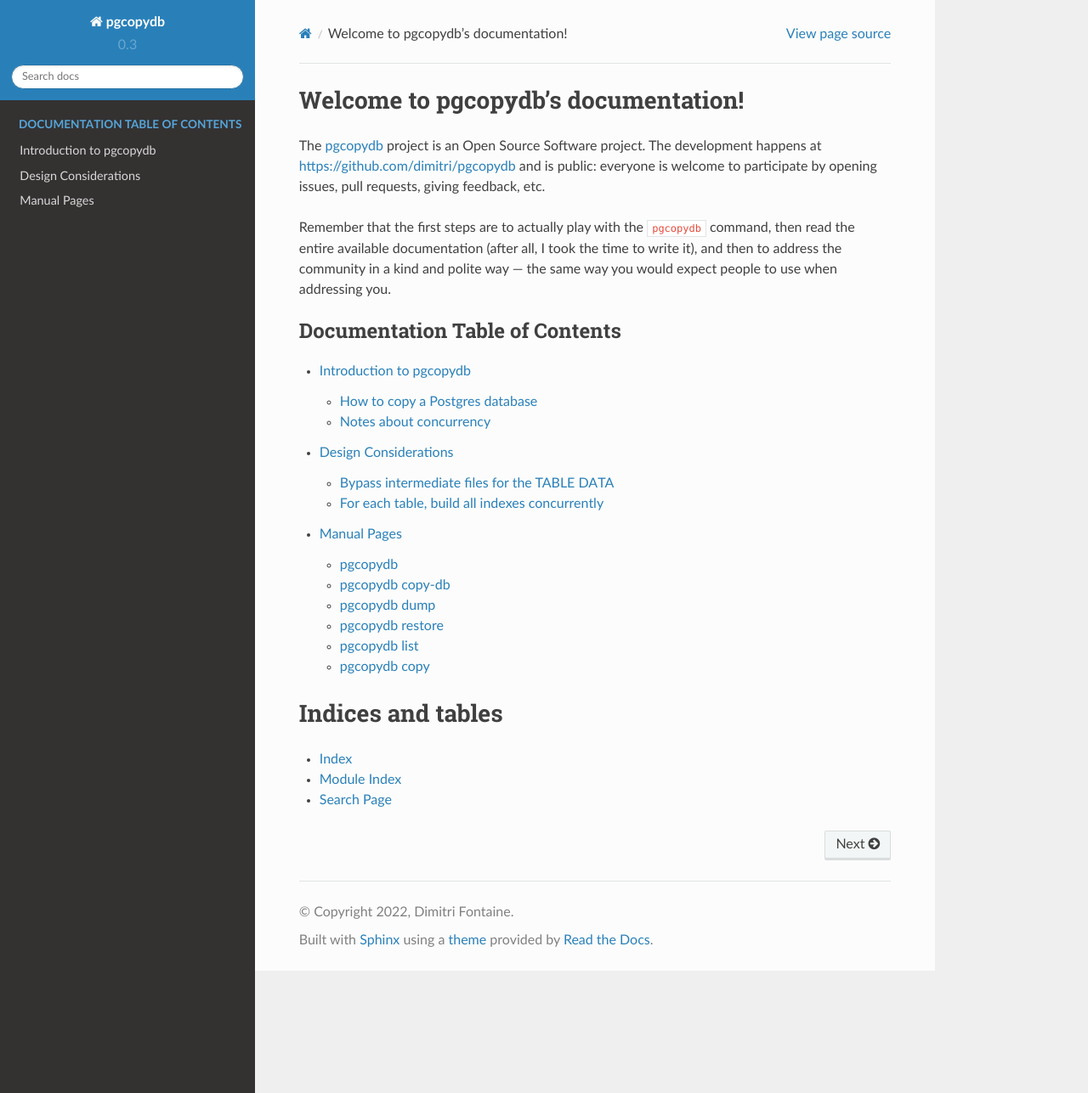
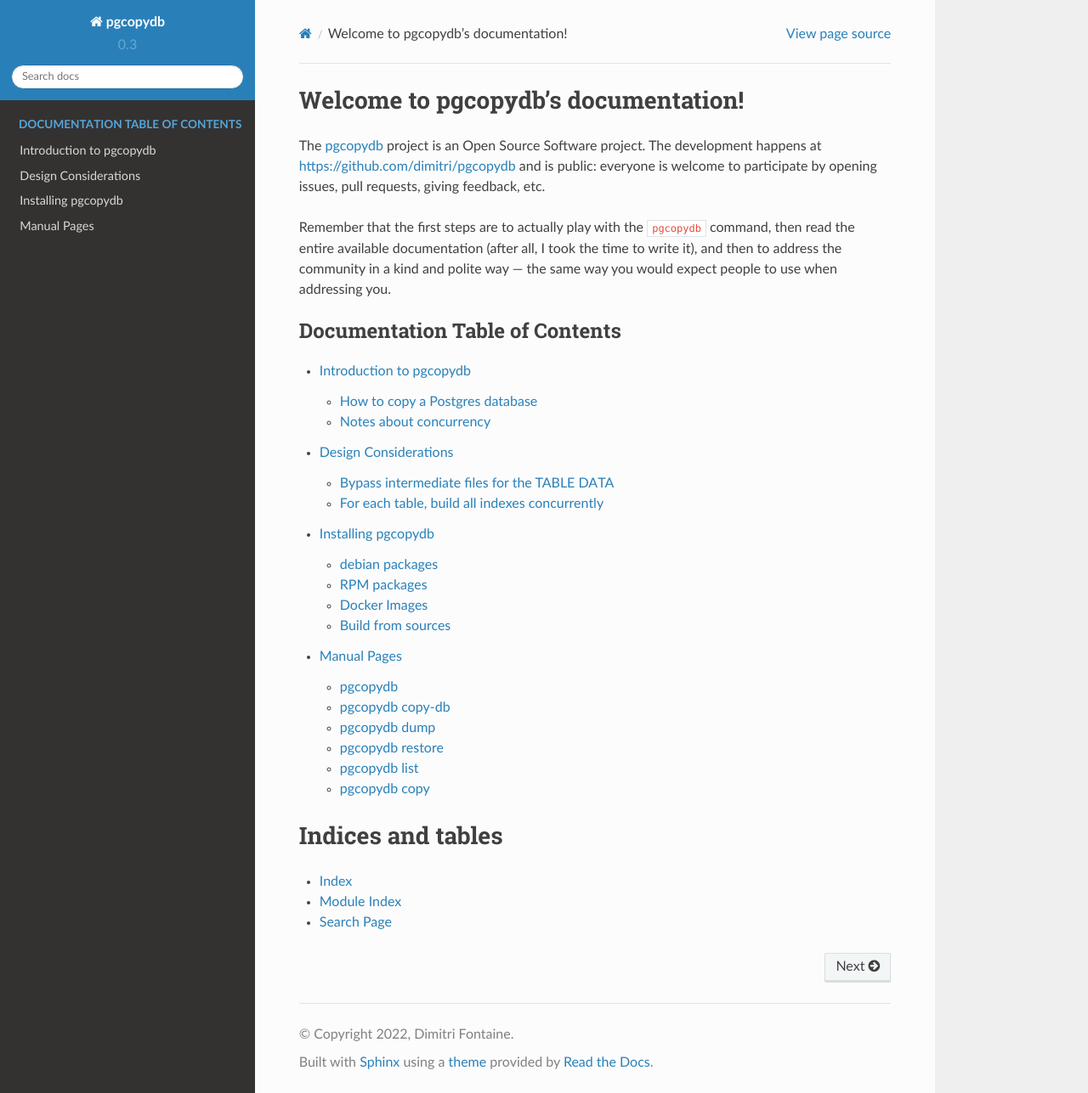
Before and after one commit to dimitri/pgcopydb, a Sphinx documentation site: the page built from docs/index.rst, in a window 1280 px wide and 1287 px high. Shown: the whole window at 85% size. Built offline with Sphinx 7.4.7 and the Read the Docs theme 2.0.0, drawn with Linux system fonts in a browser that asks for light colours; part of the change alters nothing that is shown.

Commit message:
Add installation coverage to the docs.

```diff
--- a/docs/index.rst
+++ b/docs/index.rst
@@ -25,6 +25,7 @@ __ https://github.com/dimitri/pgcopydb
 
    intro
    design
+   install
    ref/manual
 
 Indices and tables
--- /dev/null
+++ b/docs/install.rst
@@ -0,0 +1,68 @@
+Installing pgcopydb
+===================
+
+Several distributions are available for pgcopydb.
+
+debian packages
+---------------
+
+Binary packages for debian and derivatives (ubuntu) are available from
+`apt.postgresql.org`__ repository, install by following the linked
+documentation and then::
+
+  $ sudo apt-get install pgcopydb
+
+__ https://wiki.postgresql.org/wiki/Apt
+
+
+RPM packages
+------------
+
+The Postgres community repository for RPM packages is `yum.postgresql.org`__
+and does not include binary packages for pgcopydb at this time.
+
+__ https://yum.postgresql.org
+
+Docker Images
+-------------
+
+Docker images are maintained for each tagged release at dockerhub, and also
+built from the CI/CD integration on GitHub at each commit to the `main`
+branch.
+
+The DockerHub `dimitri/pgcopydb`__ repository is where the tagged releases
+are made available. The image uses the Postgres version currently in debian
+stable.
+
+To use this docker image::
+
+  $ docker run --rm -it dimitri/pgcopydb:v0.3 pgcopydb --version
+
+__ https://hub.docker.com/r/dimitri/pgcopydb#!
+
+
+Or you can use the CI/CD integration that publishes packages from the main
+branch to the GitHub docker repository::
+
+  $ docker pull ghcr.io/dimitri/pgcopydb:latest
+  $ docker run --rm -it ghcr.io/dimitri/pgcopydb:latest pgcopydb --version
+  $ docker run --rm -it ghcr.io/dimitri/pgcopydb:latest pgcopydb --help
+
+
+Build from sources
+------------------
+
+Building from source requires a list of build-dependencies that's comparable
+to that of Postgres itself. The pgcopydb source code is written in C and the
+build process uses a GNU Makefile.
+
+See our main `Dockerfile`__ for a complete recipe to build pgcopydb when
+using a debian environment.
+
+__ https://github.com/dimitri/pgcopydb/blob/main/Dockerfile
+
+Then the build process is pretty simple, in its simplest form you can just
+use ``make clean install``, if you want to be more fancy consider also::
+
+  $ make -s clean
+  $ make -s -j12 install
```
